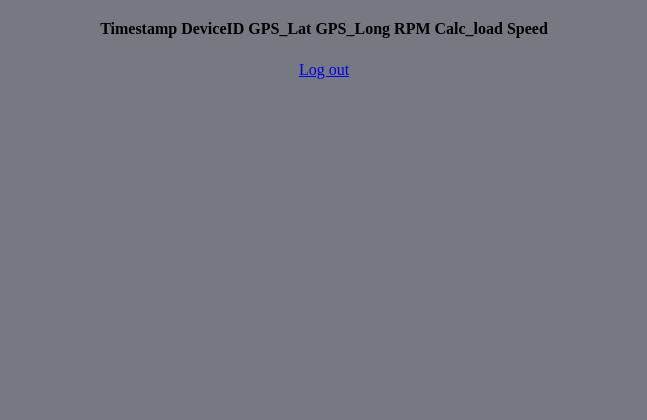
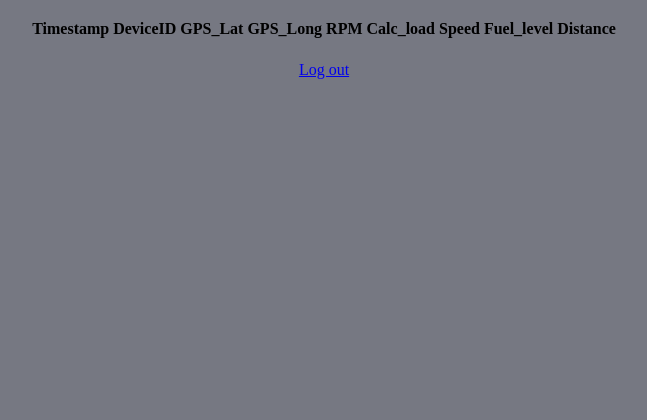
Before and after one commit to donkkis/sulautetut2017s, a PHP site: page /logger.php in a window 1280 px wide. Shown: the part 367-787 px from the top of the page, without its empty margins (316-963 px from the left). Run offline with PHP 8.4, Linux system fonts and the light colour scheme; the visitor is signed in with stand-in values (Sample User, id 1); tables that the repository leaves empty or names only in its code hold one stand-in row (values such as "Sample post"); data that the repository does not hold is empty.

Commit message:
frontend updates

```diff
--- a/obdPIPA/html/logger.php
+++ b/obdPIPA/html/logger.php
@@ -57,6 +57,8 @@ if ($result->num_rows >  0) {
 			<th>RPM</th>
 			<th>Calc_load</th>
 			<th>Speed</th>
+			<th>Fuel_level</th>
+			<th>Distance</th>
 		</tr>";
 	//output data of each row
 	while($row = $result->fetch_assoc()) {
@@ -67,6 +69,8 @@ if ($result->num_rows >  0) {
 			"</td><td>".$row["RPM"].
 			"</td><td>".$row["Calc_load"].
 			"</td><td>".$row["Speed"].
+			"</td><td>".$row["Fuel_level"].
+			"</td><td>".$row["Distance"].
 			"</td></tr>";
 	}
 	echo "</table></center>";
```
